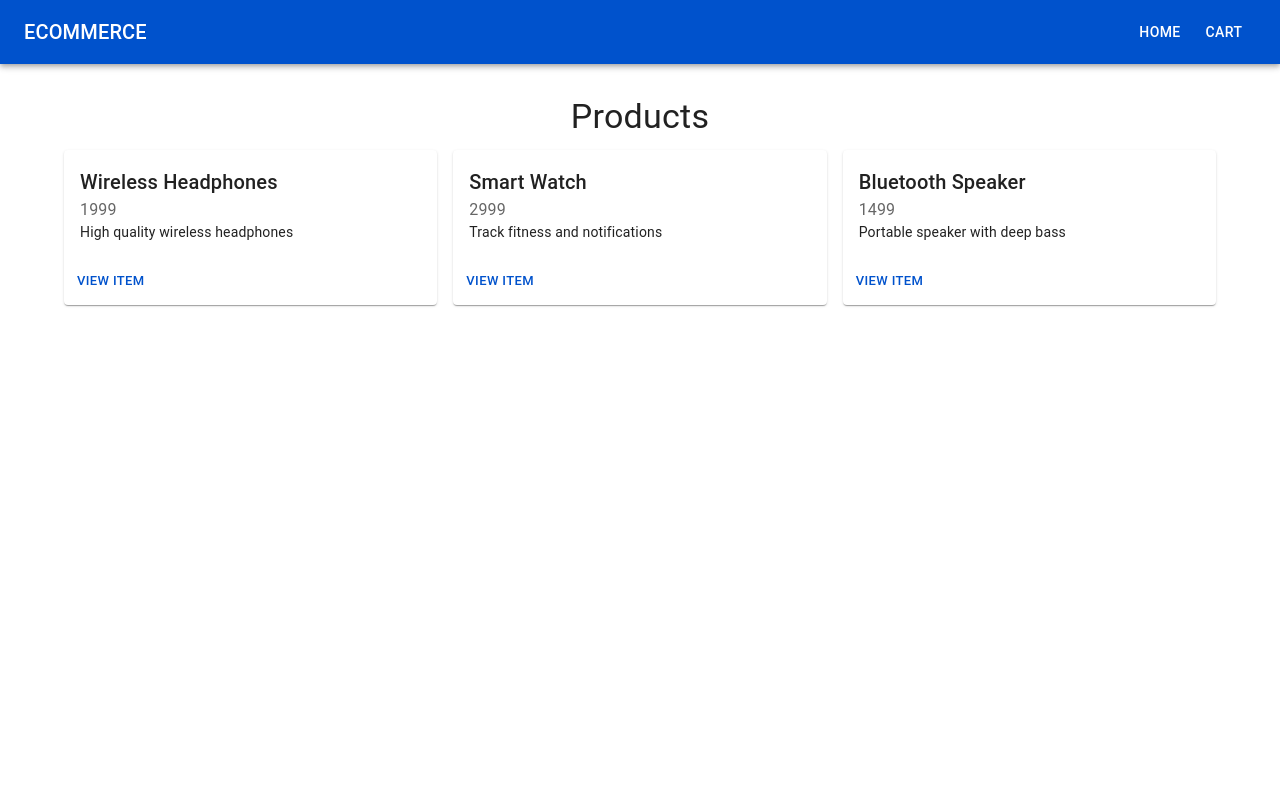
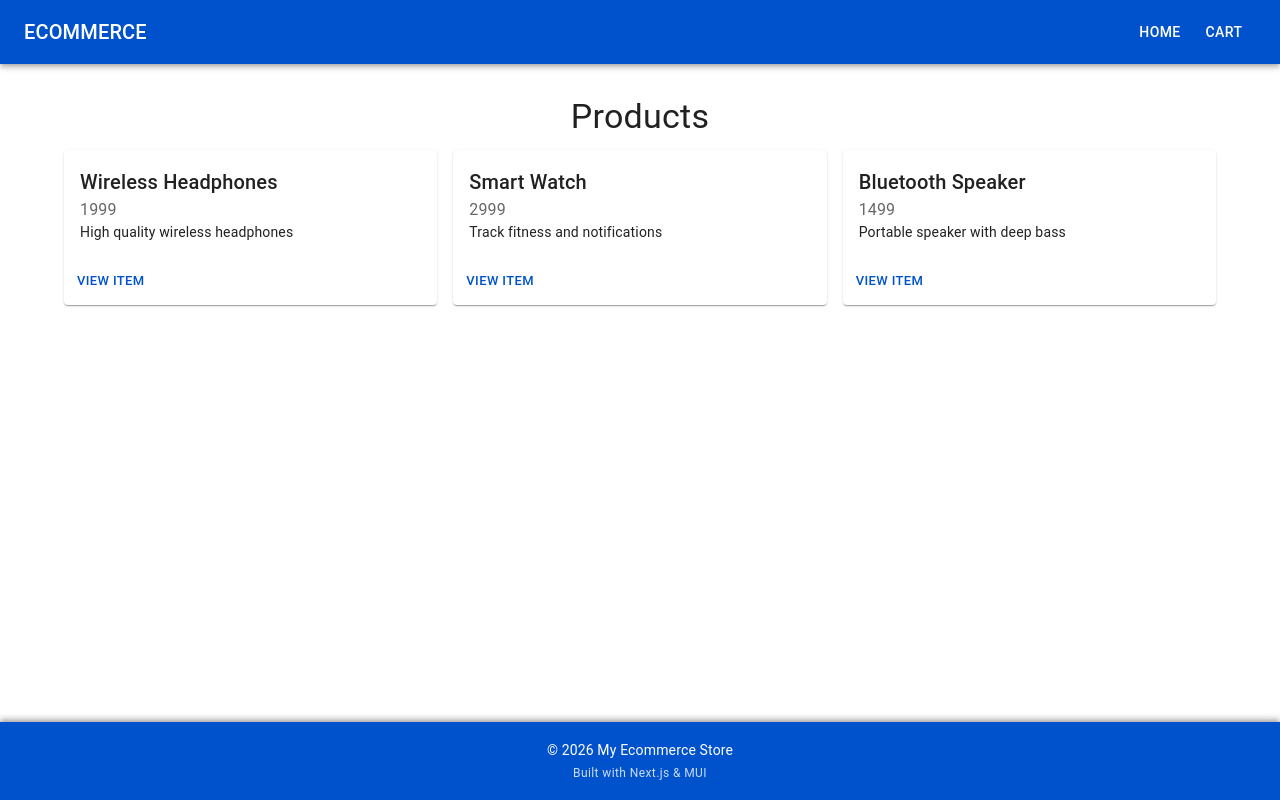
Before and after one commit to idlehax-technologies/ecommerce, a Next.js app: page / in a window 1280 px wide. Built offline with nearby package versions, Linux system fonts and the light colour scheme.

Commit message:
Footer Added

```diff
--- a/app/layout.tsx
+++ b/app/layout.tsx
@@ -2,6 +2,7 @@ import type { Metadata } from "next";
 // import "./globals.css";
 import CustomStyles from "./theme";
 import Navbar from "@/components/Navbar";
+import Footer from "@/components/Footer";
 
 export const metadata: Metadata = {
   title: "Create Next App",
@@ -15,10 +16,17 @@ export default function RootLayout({
 }>) {
   return (
     <html lang="en">
-      <body>
+      <body style={{
+        minHeight: '100vh',
+        display: "flex",
+        flexDirection: "column"
+      }}>
         <CustomStyles>
           <Navbar />
+          <main style={{flex:1}}>
           {children}
+          </main>
+          <Footer />
         </CustomStyles>
       </body>
     </html>
--- /dev/null
+++ b/components/Footer.tsx
@@ -0,0 +1,36 @@
+'use client';
+
+import { Box, Typography } from '@mui/material';
+
+const Footer = () => {
+  return (
+    <Box
+      component="footer"
+      sx={{
+        backgroundColor: 'primary.main',
+        color: '#fff',
+        py: 2,
+        textAlign: 'center',
+        marginTop: '40px',
+        boxShadow: `
+      0px -2px 4px -1px rgba(0,0,0,0.2),
+      0px -4px 5px 0px rgba(0,0,0,0.14),
+      0px -1px 10px 0px rgba(0,0,0,0.12)
+    `,
+      }}
+    >
+      <Typography variant="body2" sx={{ marginTop: '2px' }}>
+        © {new Date().getFullYear()} My Ecommerce Store
+      </Typography>
+
+      <Typography
+        variant="caption"
+        sx={{ opacity: 0.8, display: 'block', marginTop: '4px' }}
+      >
+        Built with Next.js & MUI
+      </Typography>
+    </Box>
+  );
+};
+
+export default Footer;
```
